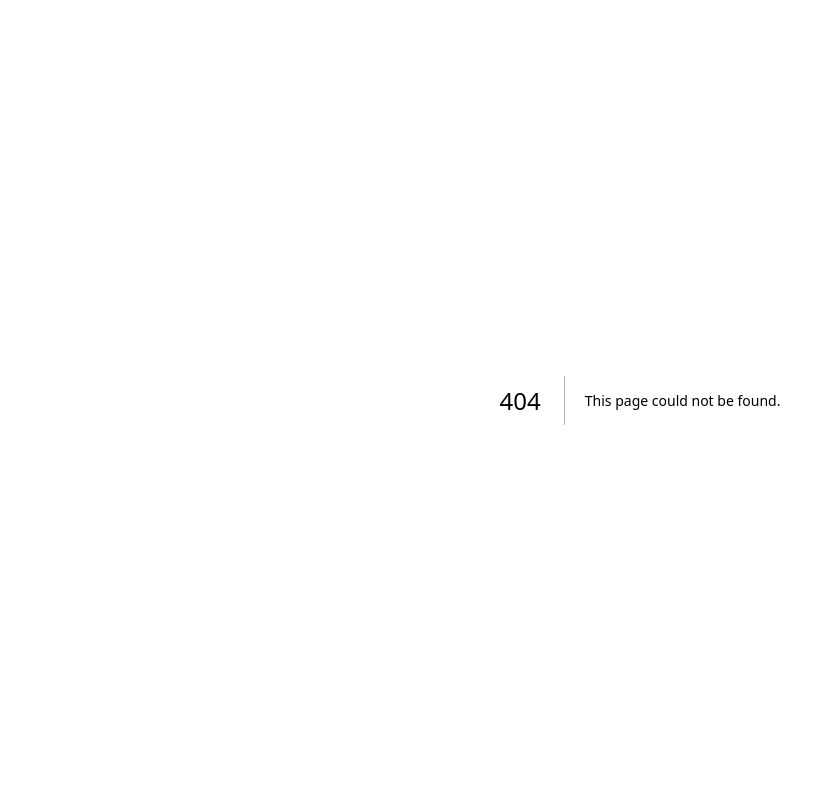
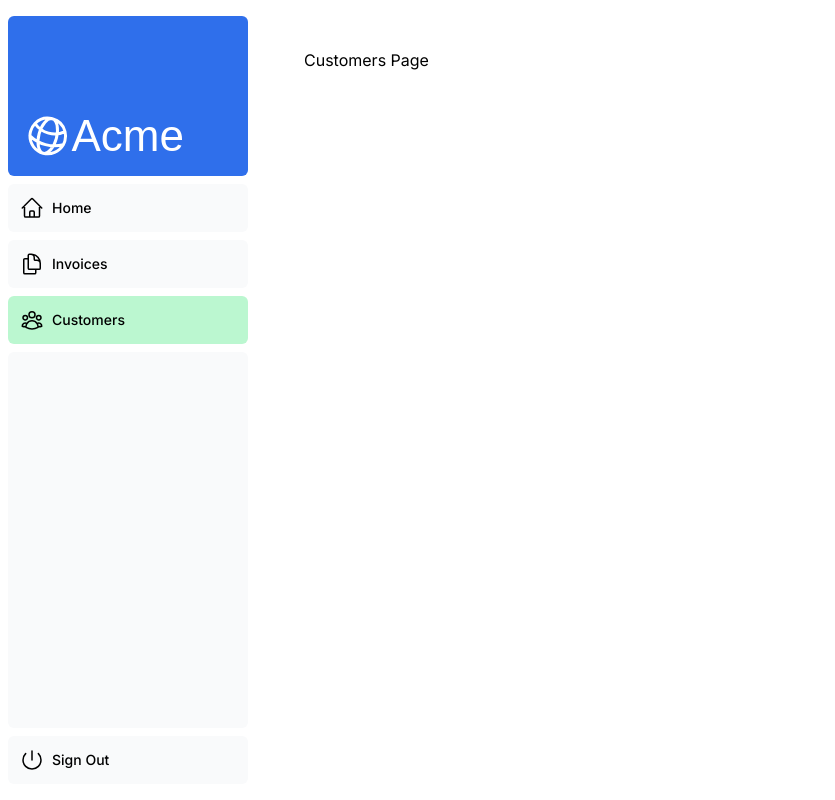
Before and after one commit to dchamp16/learn-next, a Next.js app in the folder nextjs-dashboard/: page /dashboard/customers in a window 1280 px wide. Before the commit this address had no page. Shown: the whole page, without its empty margins (0-835 px from the left). Built offline with nearby package versions, Linux system fonts and the light colour scheme; a web font is replaced by a local one.

Commit message:
done chapter 5

```diff
--- /dev/null
+++ b/nextjs-dashboard/app/dashboard/customers/page.tsx
@@ -0,0 +1,3 @@
+export default function Page(){
+    return <p>Customers Page</p>
+}
--- /dev/null
+++ b/nextjs-dashboard/app/dashboard/invoices/page.tsx
@@ -0,0 +1,3 @@
+export default function Page() {
+    return <p>Invoices Page</p>
+}
--- /dev/null
+++ b/nextjs-dashboard/app/dashboard/layout.tsx
@@ -0,0 +1,13 @@
+import SideNav from '@/app/ui/dashboard/sidenav';
+
+export default function Layout({ children }: { children: React.ReactNode }) {
+    return (
+        <div className="flex h-screen flex-col md:flex-row md:overflow-hidden">
+            <div className="w-full flex-none md:w-64">
+                <SideNav />
+            </div>
+            <div className="flex-grow p-6 md:overflow-y-auto md:p-12">{children}</div>
+
+        </div>
+    );
+}
--- a/nextjs-dashboard/app/ui/dashboard/nav-links.tsx
+++ b/nextjs-dashboard/app/ui/dashboard/nav-links.tsx
@@ -1,8 +1,13 @@
+'use client'
+
 import {
   UserGroupIcon,
   HomeIcon,
   DocumentDuplicateIcon,
 } from '@heroicons/react/24/outline';
+import Link from "next/link";
+import {usePathname} from "next/navigation";
+import clsx from 'clsx';
 
 // Map of links to display in the side navigation.
 // Depending on the size of the application, this would be stored in a database.
@@ -17,19 +22,29 @@
 ];
 
 export default function NavLinks() {
+
+  const pathname = usePathname();
+  console.log('pathname: ' + pathname)
+
   return (
     <>
       {links.map((link) => {
         const LinkIcon = link.icon;
+        console.log('link.href: ' + link.href)
         return (
-          <a
-            key={link.name}
-            href={link.href}
-            className="flex h-[48px] grow items-center justify-center gap-2 rounded-md bg-gray-50 p-3 text-sm font-medium hover:bg-sky-100 hover:text-blue-600 md:flex-none md:justify-start md:p-2 md:px-3"
-          >
-            <LinkIcon className="w-6" />
-            <p className="hidden md:block">{link.name}</p>
-          </a>
+            <Link
+                key={link.name}
+                href={link.href}
+                className={clsx(
+                 "flex h-[48px] grow items-center justify-center gap-2 rounded-md bg-gray-50 p-3 text-sm font-medium hover:bg-sky-100 hover:text-blue-600 md:flex-none md:justify-start md:p-2 md:px-3",
+                    {
+                      'bg-green-200' : pathname === link.href
+                    }
+                )}
+            >
+              <LinkIcon className="w-6" />
+              <p className="hidden md:block">{link.name}</p>
+            </Link>
         );
       })}
     </>
```
